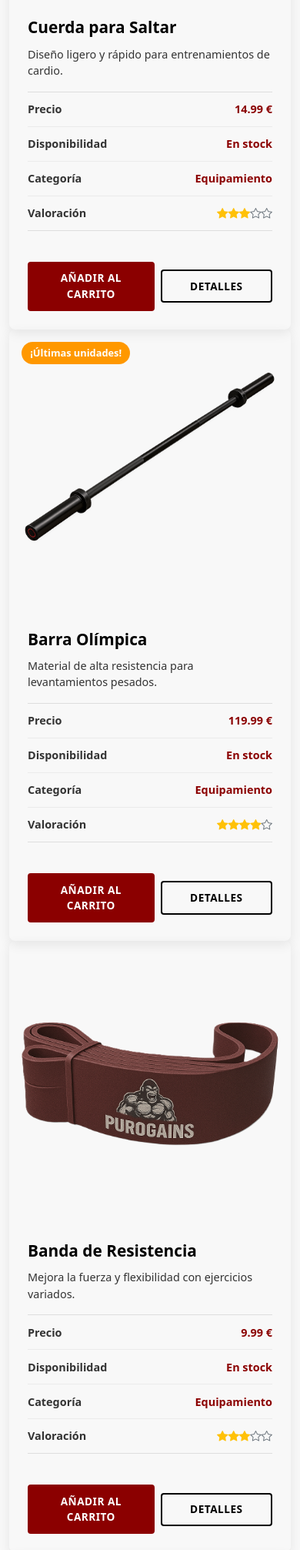
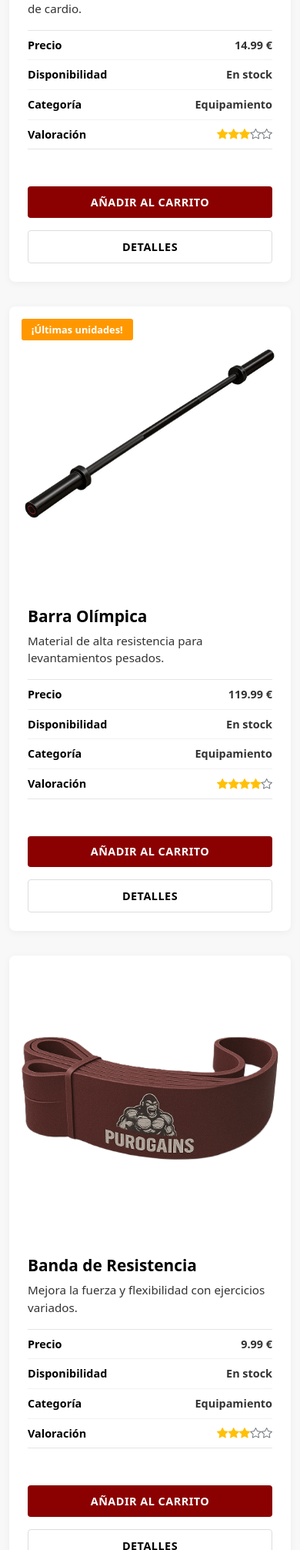
Before and after one commit to diegocardonahernandez/TFG, a PHP site: page /Equipamiento in a window 390 px wide. Shown: the part 1628-3641 px from the top of the page at 77% size. Run offline with PHP 8.4, Linux system fonts and the light colour scheme; data comes from the database, SQL or seed files in the repository.

Commit message:
Final desing products
And some new images

```diff
--- a/View/Partials/footer.php
+++ b/View/Partials/footer.php
@@ -1,6 +1,6 @@
 <script src="https://cdn.jsdelivr.net/npm/bootstrap@5.3.3/dist/js/bootstrap.bundle.min.js"></script>
 <script src="/js/navScroller.js"></script>
-<!-- <script src="/js/sideBar.js"></script> -->
+<script src="/js/parallax.js"></script>
 </body>
 
 <footer class="footer">
--- a/View/category.php
+++ b/View/category.php
@@ -1,11 +1,5 @@
-<!-- Encabezado de la categoría con efecto parallax -->
-<section class="category-header has-parallax">
-    <!-- Elementos para el efecto parallax -->
-    <div class="category-parallax-bg" data-parallax-speed="0.2"></div>
-    <div class="parallax-element parallax-element-1" data-parallax-speed="0.3"></div>
-    <div class="parallax-element parallax-element-2" data-parallax-speed="0.5"></div>
-    <div class="parallax-element parallax-element-3" data-parallax-speed="0.4"></div>
-
+<!-- Encabezado de la categoría -->
+<section class="category-header">
     <div class="container">
         <div class="category-title-container">
             <h1 class="category-title"><?= $category ?></h1>
--- a/public/css/categoryStyle.css
+++ b/public/css/categoryStyle.css
@@ -93,81 +45,40 @@
   bottom: -10px;
   left: 50%;
   transform: translateX(-50%);
-  width: 100px;
-  height: 4px;
+  width: 80px;
+  height: 3px;
   background-color: var(--puro-red);
-  box-shadow: 0 2px 4px rgba(255, 0, 0, 0.2);
 }
 
 .category-subtitle {
-  font-size: 1.3rem;
+  font-size: 1.2rem;
   font-weight: 300;
-  max-width: 800px;
+  max-width: 700px;
   margin: 1.5rem auto 0;
   opacity: 0.9;
-  line-height: 1.6;
-}
-
-/* Animación discreta para mejorar la experiencia */
-@keyframes float {
-  0% {
-    transform: translateY(0);
-  }
-  50% {
-    transform: translateY(-10px);
-  }
-  100% {
-    transform: translateY(0);
-  }
-}
-
-.category-title {
-  animation: float 6s ease-in-out infinite;
-}
-
-/* Script parallax al desplazamiento */
-@media (min-width: 768px) {
-  .has-parallax {
-    transform-style: preserve-3d;
-  }
-}
-
-/* Responsive */
-@media (max-width: 992px) {
-  .category-title {
-    font-size: 2.5rem;
-    animation: none; /* Desactivamos animación en móviles */
-  }
-
-  .category-subtitle {
-    font-size: 1.1rem;
-  }
-
-  .category-header {
-    padding: 4rem 0;
-  }
+  line-height: 1.5;
 }
 
 /* Sección de productos */
 .category-products {
-  padding: 4rem 0;
+  padding: 3rem 0;
   background-color: var(--puro-light-gray);
 }
 
 /* Sin productos */
 .no-products-found {
   text-align: center;
-  padding: 4rem 0;
+  padding: 3rem 0;
 }
 
 .no-products-icon {
-  font-size: 4rem;
+  font-size: 3.5rem;
   color: var(--puro-gray);
   margin-bottom: 1.5rem;
 }
 
 .no-products-found h2 {
-  font-size: 2rem;
+  font-size: 1.8rem;
   font-weight: 700;
   margin-bottom: 1rem;
   color: var(--puro-black);
@@ -194,67 +105,212 @@
 
 .btn-back-home:hover {
   background-color: #a30000;
-  transform: translateY(-3px);
-  box-shadow: 0 5px 15px rgba(170, 3, 3, 0.2);
+  transform: translateY(-2px);
+  box-shadow: 0 4px 8px rgba(170, 3, 3, 0.2);
+}
+
+/* Tarjetas de producto */
+.product-item {
+  margin-bottom: 2rem;
+}
+
+.product-card {
+  background-color: var(--puro-white);
+  border-radius: 8px;
+  overflow: hidden;
+  box-shadow: 0 2px 10px rgba(0, 0, 0, 0.05);
+  height: 100%;
+  display: flex;
+  flex-direction: column;
+  transition: transform 0.3s ease, box-shadow 0.3s ease;
+}
+
+.product-card:hover {
+  transform: translateY(-5px);
+  box-shadow: 0 8px 16px rgba(0, 0, 0, 0.1);
+}
+
+.product-image-container {
+  height: 200px;
+  overflow: hidden;
+  position: relative;
+}
+
+.product-image {
+  width: 100%;
+  height: 100%;
+  object-fit: contain;
+  transition: transform 0.3s ease;
+}
+
+.product-card:hover .product-image {
+  transform: scale(1.05);
+}
+
+.product-content {
+  padding: 1.5rem;
+  flex-grow: 1;
+  display: flex;
+  flex-direction: column;
+}
+
+.product-title {
+  font-size: 1.3rem;
+  font-weight: 700;
+  margin-bottom: 0.5rem;
+  color: var(--puro-black);
+}
+
+.product-description {
+  font-size: 0.95rem;
+  color: var(--puro-gray);
+  margin-bottom: 1rem;
+  line-height: 1.5;
+}
+
+.product-meta {
+  list-style: none;
+  padding: 0;
+  margin: 0 0 1.5rem;
+}
+
+.product-meta-item {
+  display: flex;
+  justify-content: space-between;
+  padding: 0.5rem 0;
+  border-bottom: 1px solid rgba(0, 0, 0, 0.05);
+}
+
+.product-meta-item:last-child {
+  border-bottom: none;
+}
+
+.meta-label {
+  font-weight: 600;
+  color: var(--puro-black);
+}
+
+.meta-value {
+  color: var(--puro-gray);
+}
+
+.product-actions {
+  display: flex;
+  justify-content: space-between;
+  margin-top: auto;
+}
+
+.btn-product {
+  padding: 0.6rem 1rem;
+  font-size: 0.9rem;
+  font-weight: 600;
+  text-transform: uppercase;
+  border-radius: 4px;
+  border: none;
+  cursor: pointer;
+  transition: all 0.3s ease;
+  text-decoration: none;
+  text-align: center;
+}
+
+.btn-add-cart {
+  background-color: var(--puro-red);
+  color: var(--puro-white);
+  flex: 1;
+  margin-right: 0.5rem;
+}
+
+.btn-add-cart:hover {
+  background-color: #cf0000;
+}
+
+.btn-notify {
+  background-color: #ff9800;
+  color: var(--puro-white);
+  flex: 1;
+  margin-right: 0.5rem;
+}
+
+.btn-notify:hover {
+  background-color: #f57c00;
+}
+
+/* Corregir la alineación vertical y el hover del botón de detalles */
+.btn-details {
+  background-color: transparent;
+  color: var(--puro-black);
+  border: 1px solid #ddd;
+  padding: 0.6rem 1rem;
+  display: flex;
+  align-items: center;
+  justify-content: center;
+}
+
+.btn-product .btn-details:hover {
+  background-color: #f5f5f5;
+  color: black;
 }
 
 /* Badge de stock */
+.product-badge {
+  position: absolute;
+  top: 1rem;
+  right: 1rem;
+  background-color: var(--puro-red);
+  color: var(--puro-white);
+  padding: 0.3rem 0.8rem;
+  font-size: 0.8rem;
+  font-weight: 600;
+  border-radius: 3px;
+  z-index: 1;
+}
+
 .product-badge.stock-badge {
   background-color: #ff9800;
   left: 1rem;
   right: auto;
 }
 
-/* Boton de notificación */
-.btn-notify {
-  background-color: #ff9800;
-  color: var(--puro-white);
-  border: 2px solid #ff9800;
-}
-
-.btn-notify:hover {
-  background-color: #f57c00;
-  border-color: #f57c00;
-}
-
-/* Animación para productos apareciendo */
-.product-item {
-  opacity: 0;
-  transform: translateY(20px);
-  animation: fadeInUp 0.5s ease forwards;
-}
-
-/* Efecto de elevación al hover para mejorar la interacción */
-.product-card {
-  transition: transform 0.3s ease, box-shadow 0.3s ease;
-}
-
-.product-card:hover {
-  transform: translateY(-5px);
-  box-shadow: 0 10px 20px rgba(0, 0, 0, 0.1);
-}
-
-/* Alineación vertical del botón de detalles */
-.product-actions {
-  display: flex;
-  align-items: center;
-  justify-content: space-between;
-}
-
-.btn-product.btn-details {
-  display: flex;
-  align-items: center;
-  justify-content: center;
-  padding: 0.7em;
-}
-
 /* Responsive */
 @media (max-width: 992px) {
   .category-title {
-    font-size: 2.5rem;
+    font-size: 2.2rem;
   }
 
   .category-subtitle {
     font-size: 1rem;
   }
+
+  .category-header {
+    padding: 2.5rem 0;
+  }
+
+  .product-actions {
+    flex-direction: column;
+  }
+
+  .btn-add-cart,
+  .btn-notify {
+    margin-right: 0;
+    margin-bottom: 0.5rem;
+    width: 100%;
+  }
+
+  .btn-details {
+    display: flex;
+    width: 100%;
+    align-items: center;
+    justify-content: center;
+    height: 38px; /* Altura fija para asegurar consistencia */
+  }
 }
+
+@media (max-width: 576px) {
+  .category-title {
+    font-size: 1.8rem;
+  }
+
+  .category-header {
+    padding: 2rem 0;
+  }
+}
```
Also changed, not shown: other parts of public/css/categoryStyle.css (+5 -53 lines), public/imgs/Equipamiento/trx.png (added), public/imgs/Ropa/calcetines.png (added), public/imgs/Ropa/gorra.png (added), public/imgs/Suplementos/multivitaminico.png (added), public/js/parallax.js (added).
